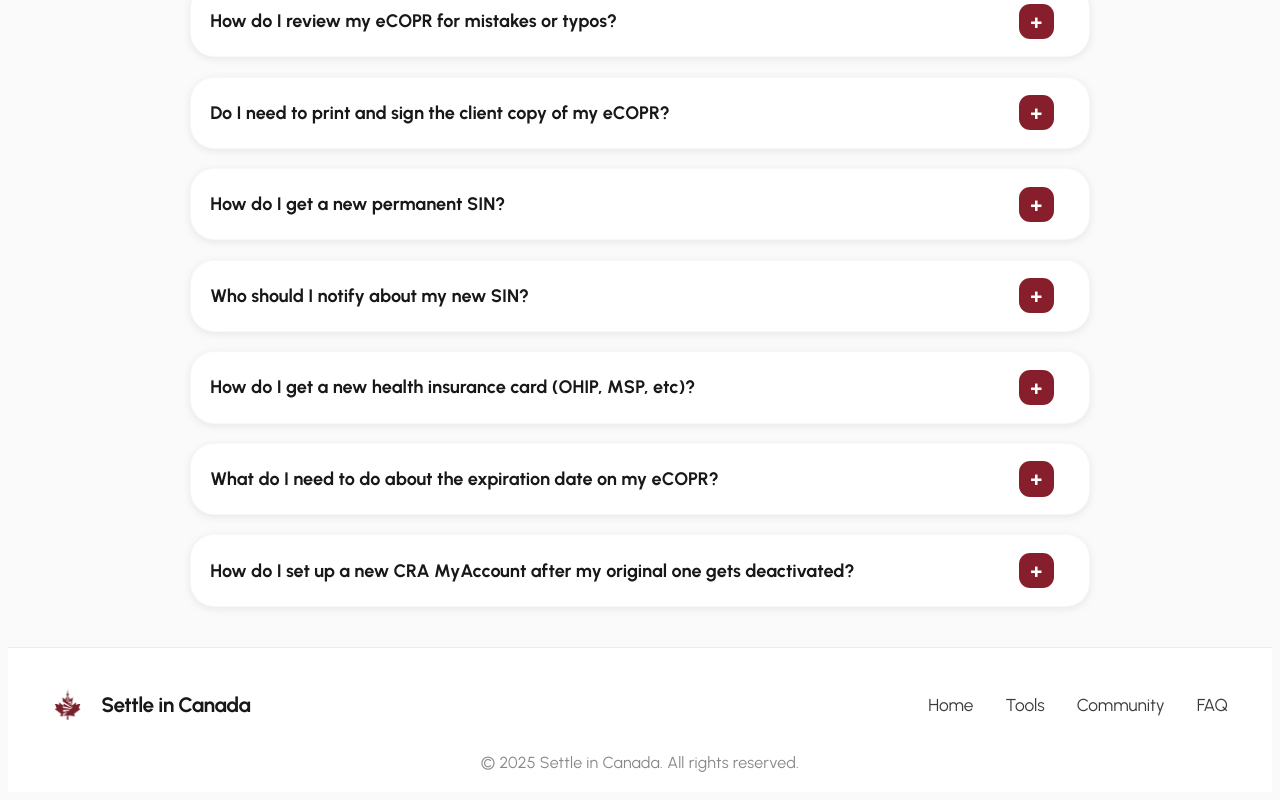
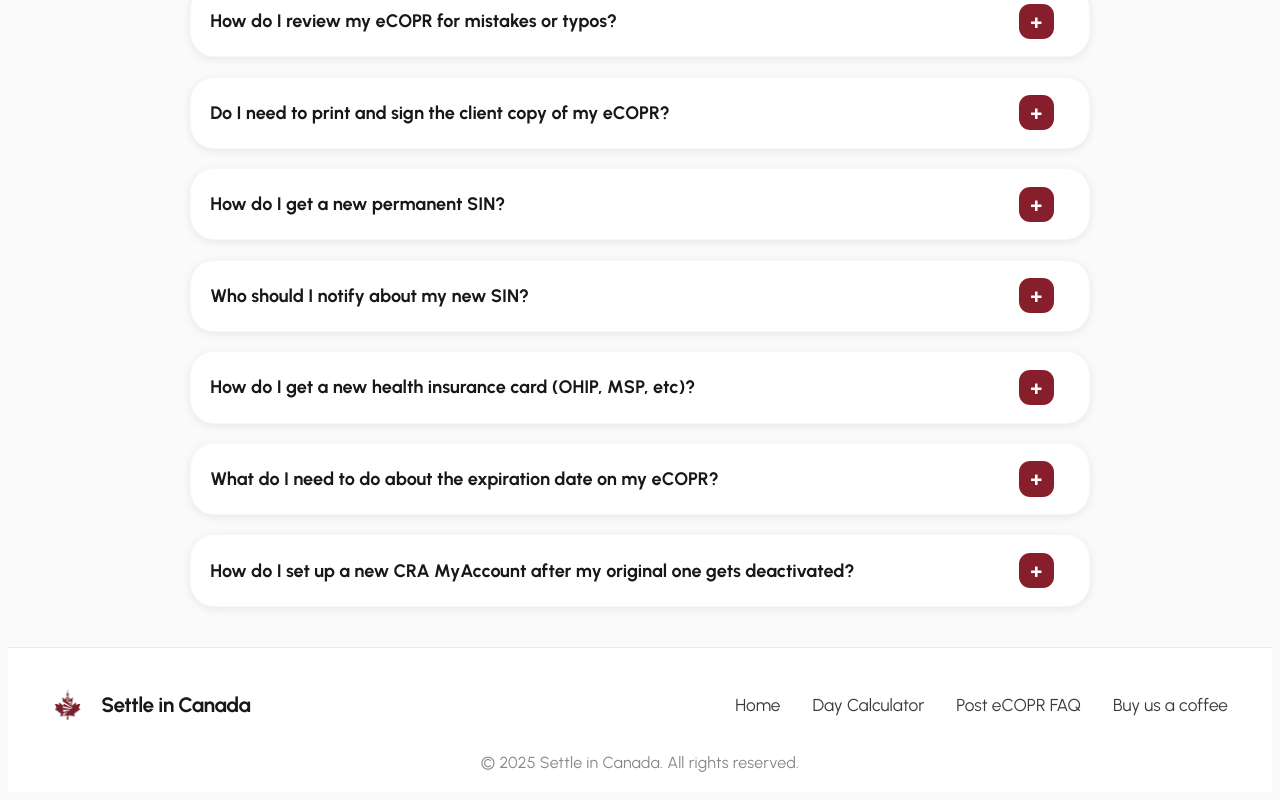
Before and after one commit to NatachaLng/settleincanada, a React (Create React App) app: page /faq in a window 1280 px wide. Shown: the part 827-1627 px from the top of the page. Built offline with nearby package versions, Linux system fonts and the light colour scheme.

Commit message:
SEO Fix and link to community

```diff
--- a/public/index.html
+++ b/public/index.html
@@ -2,10 +2,10 @@
 <html lang="en">
   <head>
     <meta charset="utf-8" />
-    <link rel="icon" href="%PUBLIC_URL%/favicon.ico" />
+    <link rel="icon" href="/img/logo.png" />
     <meta name="viewport" content="width=device-width, initial-scale=1" />
     <meta name="theme-color" content="#000000" />
-    <meta name="description" content="Web site created using create-react-app" />
+    <meta name="description" content="Settle in Canada helps newcomers become citizens with tools, guides, and a supportive community. Calculate your eligibility, get answers, and join others on the journey.">
     <link rel="apple-touch-icon" href="%PUBLIC_URL%/logo192.png" />
     <!--
       manifest.json provides metadata used when your web app is installed on a
@@ -22,7 +22,7 @@
       Learn how to configure a non-root public URL by running `npm run build`.
     -->
     <link href="https://fonts.googleapis.com/css2?family=Urbanist:wght@400;700;900&display=swap" rel="stylesheet">
-    <title>React App</title>
+    <title>Settle in Canada</title>
   </head>
   <body>
     <noscript>You need to enable JavaScript to run this app.</noscript>
--- a/src/components/BenefitsSection.js
+++ b/src/components/BenefitsSection.js
@@ -36,7 +36,7 @@ const BenefitsSection = () => (
       </div>
       <div className={styles.right}>
         <div className={styles.imageWrap}>
-          <img src="/img/benefit.jpg" alt="Community" className={styles.heroImg} />
+          <img src="/img/benefit.jpg" alt="Canadian newcomer community" className={styles.heroImg} />
           <div className={styles.floatingCard}>
             <span className={styles.floatingTitle}>Real people, real support</span>
             <span className={styles.floatingDesc}>Get answers and encouragement from those who’ve been there.</span>
--- a/src/components/Footer.js
+++ b/src/components/Footer.js
@@ -10,9 +10,9 @@ const Footer = () => (
       </div>
       <nav className={styles.nav}>
         <a href="/" className={styles.link}>Home</a>
-        <a href="#tools" className={styles.link}>Tools</a>
-        <a href="#community" className={styles.link}>Community</a>
-        <a href="#faq" className={styles.link}>FAQ</a>
+        <a href="/calculator" className={styles.link}>Day Calculator</a>
+        <a href="/faq" className={styles.link}>Post eCOPR FAQ</a>
+        <a href="https://coff.ee/settleincanada" className={styles.link} target="_blank" rel="noopener noreferrer">Buy us a coffee</a>
       </nav>
     </div>
     <div className={styles.copyright}>
--- a/src/components/Hero.js
+++ b/src/components/Hero.js
@@ -10,12 +10,12 @@ const Hero = () => (
         <p>Join a growing community helping each other succeed on the path to Canadian citizenship, with honest advice and shared experience.
 </p>
         <div className={styles.ctas}>
-          <button type="button" className={styles.primaryBtn}>Join the community <span className={styles.arrow}>&rarr;</span></button>
+          <a href="https://www.facebook.com/share/g/1a3ftjVQ86/" target="_blank" rel="noopener noreferrer" className={styles.primaryBtn}>Join the community <span className={styles.arrow}>&rarr;</span></a>
         </div>
       </div>
       <div className={styles.right}>
         <div className={styles.imageWrap}>
-          <img src="/img/hero.jpg" alt="volunteers" className={styles.heroImg} />
+          <img src="/img/hero.jpg" alt="Newcomers volunteering in Canada" className={styles.heroImg} />
         </div>
       </div>
     </div>
--- a/src/components/ToolsSection.js
+++ b/src/components/ToolsSection.js
@@ -53,7 +53,7 @@ const ToolsSection = () => (
                 <div className={styles.cardPill}>{tool.desc}</div>
                 <div style={{ marginTop: 12, fontWeight: 700, color: '#861F2B', fontSize: '1.08rem' }}>Coming soon</div>
               </div>
-              <img src={tool.img} alt="" className={styles.cardImg} />
+              <img src={tool.img} alt={tool.number === 'Checklist' ? 'Checklist tool' : tool.number === 'Calculator' ? 'Calculator tool' : 'FAQ tool'} className={styles.cardImg} />
             </div>
           ) : (
             <a href={tool.link} className={`${styles.card} ${tool.bg}`} key={i}>
@@ -62,7 +62,7 @@ const ToolsSection = () => (
                 <div className={styles.cardSubtitle}>{tool.subtitle}</div>
                 <div className={styles.cardPill}>{tool.desc}</div>
               </div>
-              <img src={tool.img} alt="" className={styles.cardImg} />
+              <img src={tool.img} alt={tool.number === 'Checklist' ? 'Checklist tool' : tool.number === 'Calculator' ? 'Calculator tool' : 'FAQ tool'} className={styles.cardImg} />
               <div className={styles.arrowBtn}><ArrowIcon /></div>
             </a>
           )
```
Also changed, not shown: public/manifest.json.
